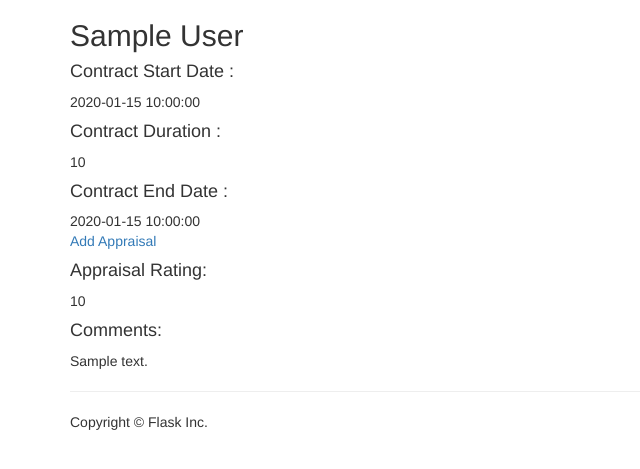
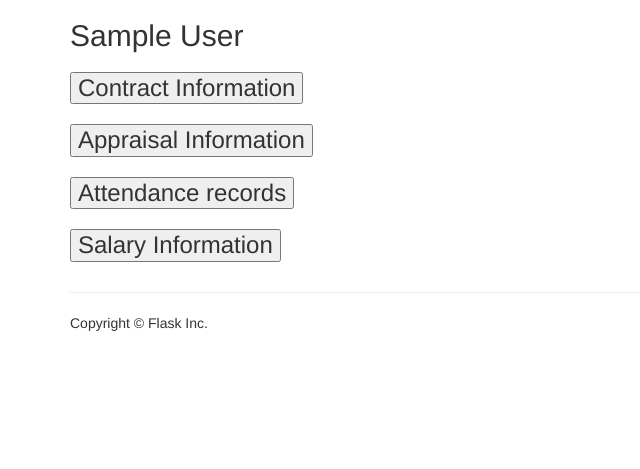
Before and after one commit to Jules1/EmployeeMgr, a Flask app: page /empProfile/1 in a window 1280 px wide. Shown: the part 51-520 px from the top of the page, without its empty margins (0-640 px from the left). Run offline with Flask 2, Linux system fonts and the light colour scheme; tables that the repository leaves empty hold one stand-in row (values such as "Sample post"); some libraries are stand-ins or nearby versions.

Commit message:
appraisal works, gives error

```diff
--- a/app/templates/base.html
+++ b/app/templates/base.html
@@ -37,6 +37,7 @@
 
     <!-- jQuery (necessary for Bootstrap's JavaScript plugins) -->
     <script src="https://ajax.googleapis.com/ajax/libs/jquery/1.12.4/jquery.min.js"></script>
+    <script src="https://maxcdn.bootstrapcdn.com/bootstrap/3.3.7/js/bootstrap.min.js">
     <!-- Include all compiled plugins (below), or include individual files as needed -->
     <script src="/static/js/bootstrap.min.js"></script>
     <script src="/static/js/app.js"></script>
--- a/app/templates/empProfile.html
+++ b/app/templates/empProfile.html
@@ -2,17 +2,40 @@
 
 {% block main %}
   <div class="login-form center-block" align="left">
+   {%include 'flash_messages.html'%}
    {% for e in employees %}
       <h2>{{e.firstname}} {{e.lastname}}</h2>
+      <h3><button data-toggle="collapse" data-target="#contract">Contract Information</button></h3>
+      <div id="contract" class="collapse">
         <h4>Contract Start Date : </h4> {{e.startdate}}
         <h4>Contract Duration : </h4> {{e.duration}}
         <h4>Contract End Date : </h4>{{e.enddate}}
       </div>
+  </div>
 
   <div class="appInfo" float:right>
-      <a href="{{url_for('appraise', empid=e.id)}}">Add Appraisal</a>
+      <h3><button data-toggle="collapse" data-target="#appraisal">Appraisal Information</button></h3>
+      <div id="appraisal" class="appInfo collapse">
+        <a href="{{url_for('appraise', empid=e.id)}}">Add Appraisal</a><br><br>
     		<h4>Appraisal Rating: </h4>{{e.score}}
     		<h4>Comments: </h4>{{e.empNotes}}
       </div>
+
+      <h3><button data-toggle="collapse" data-target="#attendance">Attendance records</button></h3>
+      <div id="attendance" class="collapse">
+        <h4>Vacation Days Remaining: </h4> {{e.vacationEnt}} days
+        <h4>Vacation Taken: </h4> {{e.vacationtaken}} days
+        <h4>Vacation Balance  </h4> {{e.vacationBalance}} days
+        <h4>Sick Leave Taken </h4> {{e.sickLeaveTaken}} days
+      </div>
+
+      <h3><button data-toggle="collapse" data-target="#salary">Salary Information</button></h3>
+      <div id="salary" class="collapse">
+        <h4>Gross Salary: </h4> ${{e.salary}}
+        <h4>Retention: </h4> ${{e.retention}}
+        <h4>Net Basic Salary: </h4> ${{e.netBasicSalary}}
+      </div>
+
+  </div>
   {% endfor %}
 {% endblock %}
--- a/app/views.py
+++ b/app/views.py
@@ -98,16 +98,17 @@ def appraise(empid):
     form = appraiseForm(csrf_enabled=False)
     emp = employee.query.filter_by(id = empid).all()
     if request.method=='POST':
-        score = int(request.form['score'])
-        notes = request.form['notes']
-        appr = emp(score = score, empNotes = notes)
-        db.session.add(appr)
+        emp = employee.query.filter_by(id = empid).update(dict(score = int(request.form['score']), empNotes = request.form['notes']))
         db.session.commit()
         flash("Appraisal has been submitted", "success")
-        return render_template('appraisal.html', form=form, emp=emp)
+        return render_template('empProfile.html', employees=emp)
     else:
         flash("Something went wrong","danger")
     return render_template('appraisal.html', form=form, emp=emp)
+
+@app.route('/Vacation/<empid>', methods=['POST','GET'])
+def vacation(empid):
+    return render_template('vacationUpdate')
 ###
 # The functions below should be applicable to all Flask apps.
 ###
```
Also changed, not shown: 2 other files. Lines whose indentation alone changed are shown as unchanged.
